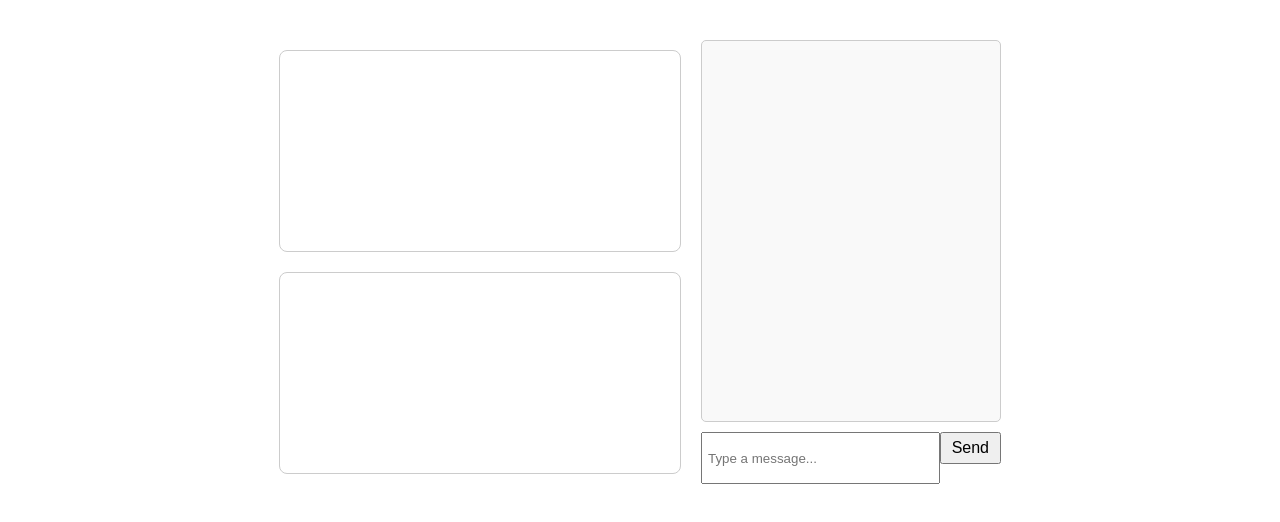
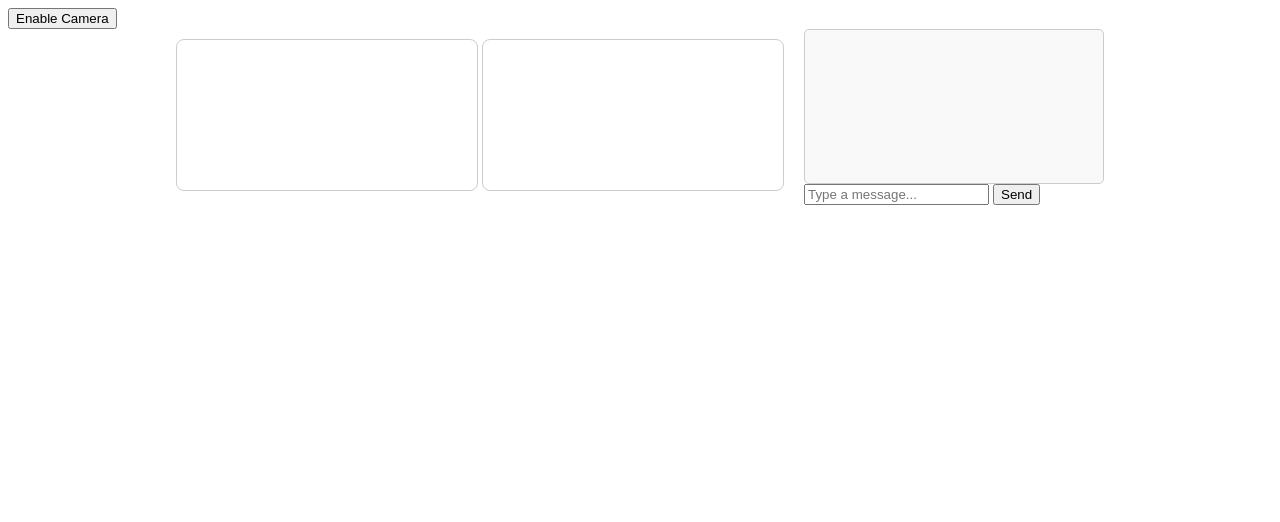
Before and after one commit to fhalo05/fhalo05.github.io, a website: page index.html in a window 1280 px wide. Drawn offline with nearby package versions, Linux system fonts and the light colour scheme; no server answers.

Commit message:
Update index.html

```diff
--- a/index.html
+++ b/index.html
@@ -1,49 +1,56 @@
 <!DOCTYPE html>
-<html lang="en">
+<html>
 <head>
-  <meta charset="UTF-8" />
   <title>Omegle Clone</title>
   <style>
-    body {
+    video {
+      width: 100%;
+      max-width: 300px;
+      border-radius: 8px;
+      margin: 10px 0;
+      border: 1px solid #ccc;
+    }
+
+    #main {
+      display: flex;
+      gap: 20px;
+      justify-content: center;
+      flex-wrap: wrap;
+    }
+
+    #chat {
+      width: 300px;
       display: flex;
       flex-direction: column;
-      align-items: center;
-      margin-top: 40px;
-      font-family: Arial, sans-serif;
     }
-    video {
-      width: 45vw;
-      max-width: 400px;
+
+    #messages {
+      flex: 1;
       border: 1px solid #ccc;
-      border-radius: 8px;
-      margin: 10px 0;
-    }
-    button {
-      padding: 10px 20px;
-      font-size: 16px;
-      cursor: pointer;
-      margin-bottom: 20px;
+      height: 300px;
+      overflow-y: auto;
+      padding: 5px;
+      border-radius: 5px;
+      background: #f9f9f9;
     }
   </style>
 </head>
 <body>
- <div id="main" style="display: flex; gap: 20px; justify-content: center; flex-wrap: wrap;">
+  <button onclick="startLocalStream()">Enable Camera</button>
 
-    <!-- Video Section -->
-    <div id="videos" style="display: flex; flex-direction: column; align-items: center;">
+  <div id="main">
+    <div id="videos">
       <video id="localVideo" autoplay muted playsinline></video>
       <video id="remoteVideo" autoplay playsinline></video>
     </div>
 
-    <!-- Chat Section -->
-    <div id="chat" style="width: 300px; display: flex; flex-direction: column;">
-      <div id="messages" style="flex: 1; border: 1px solid #ccc; height: 300px; overflow-y: auto; padding: 5px; border-radius: 5px; background: #f9f9f9;"></div>
-      <form id="chatForm" style="display: flex; margin-top: 10px;">
-        <input id="chatInput" type="text" placeholder="Type a message..." required style="flex: 1; padding: 5px;" />
-        <button type="submit" style="padding: 5px 10px;">Send</button>
+    <div id="chat">
+      <div id="messages"></div>
+      <form id="chatForm">
+        <input id="chatInput" type="text" placeholder="Type a message..." required />
+        <button type="submit">Send</button>
       </form>
     </div>
-
   </div>
 
   <script src="https://cdn.socket.io/4.8.1/socket.io.min.js"></script>
```
